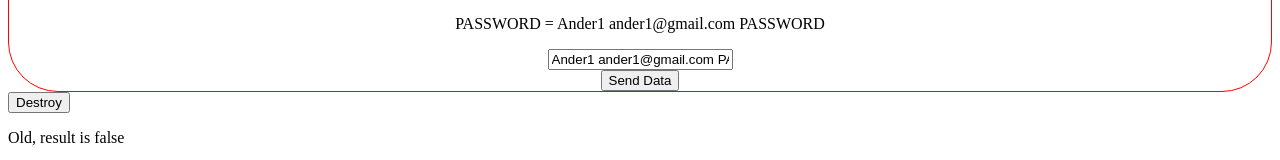
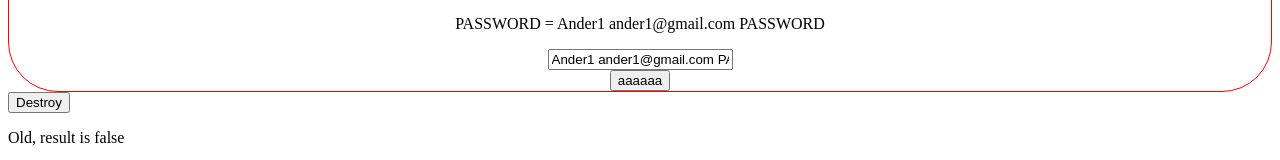
Before and after one commit to AnderMichael/first-angular-project, an Angular app: page / in a window 1280 px wide. Shown: the part 291-451 px from the top of the page. Built offline with nearby package versions, Linux system fonts and the light colour scheme.

Commit message:
task2[01-10-2024]: View Child , refs and local variables

```diff
--- a/src/app/user-card/user-card.component.html
+++ b/src/app/user-card/user-card.component.html
@@ -7,6 +7,6 @@
 
   <input type="text" [(ngModel)]="password"/>
 
-  <button (click)="onSendData()">Send Data</button>
+  <button #buttonTest (click)="onSendData()">Send Data</button>
   <!-- <ng-content></ng-content> -->
 </div>
--- a/src/app/user-card/user-card.component.ts
+++ b/src/app/user-card/user-card.component.ts
@@ -1,8 +1,10 @@
 import { CommonModule } from '@angular/common';
 import {
   AfterContentInit,
+  AfterViewInit,
   Component,
   DoCheck,
+  ElementRef,
   EventEmitter,
   Input,
   OnChanges,
@@ -10,6 +12,7 @@ import {
   OnInit,
   Output,
   SimpleChanges,
+  ViewChild,
 } from '@angular/core';
 import { FormsModule } from '@angular/forms';
 
@@ -21,14 +24,23 @@ import { FormsModule } from '@angular/forms';
   styleUrl: './user-card.component.scss',
 })
 export class UserCardComponent
-  implements OnInit, OnDestroy, OnChanges, DoCheck, AfterContentInit
+  implements
+    OnInit,
+    OnDestroy,
+    OnChanges,
+    DoCheck,
+    AfterContentInit,
+    AfterViewInit
 {
   @Input() name: string = 'Ander';
   @Input() email: string = 'ander@ander.com';
 
   password: string = '';
+  showButton: boolean = false;
+  @Output() sendData: EventEmitter<string> = new EventEmitter();
 
-  @Output() sendData: EventEmitter<string> = new EventEmitter();
+  @ViewChild('buttonTest') buttonTest!: ElementRef
+  // @ViewChild('buttonTest', {static: true}) buttonTest!: ElementRef //  Para hacer componentes estáticos
 
   constructor() {
     console.log('USER CARD FROM CONSTRUCTOR');
@@ -59,4 +71,10 @@ export class UserCardComponent
   ngAfterContentInit(): void {
     console.log('NG AFTER CONTENT INIT');
   }
+
+  ngAfterViewInit(): void {
+    console.log('NG AFTER VIEW INIT');
+    // console.log(this.buttonTest); // Para ver los atributos de un lemento html en el DOM
+    this.buttonTest.nativeElement.textContent = "aaaaaa"
+  }
 }
```
